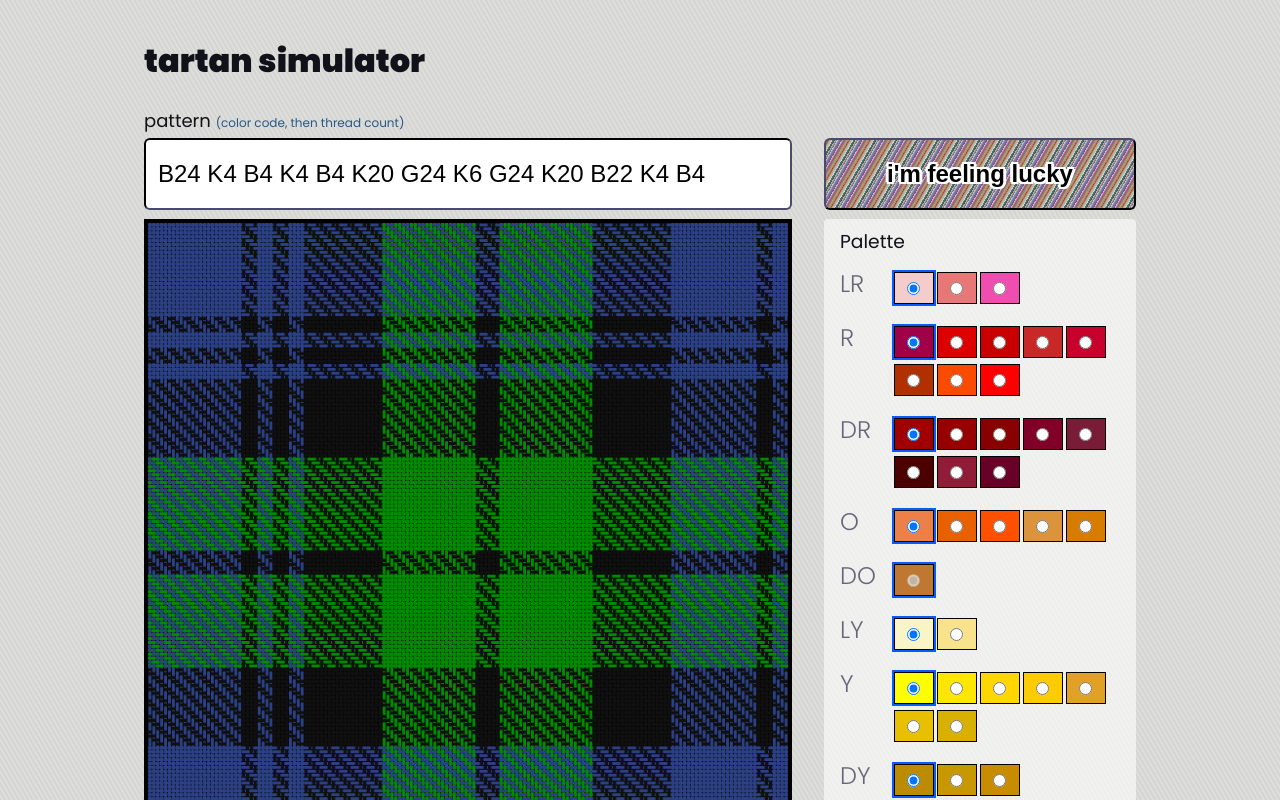
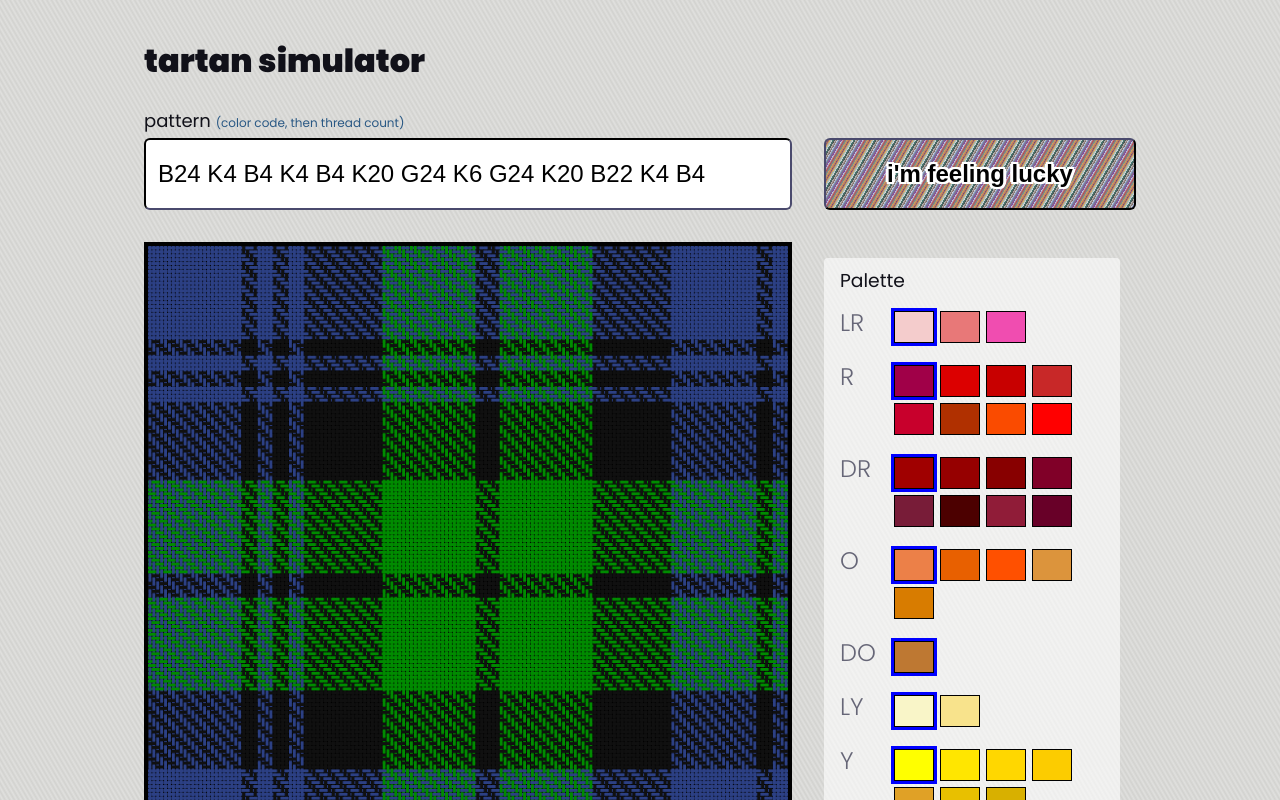
Before and after one commit to aldeka/tartanizer, a SvelteKit app: page / in a window 1280 px wide. Shown: the top 800 px of the page. Built offline with nearby package versions, Linux system fonts and the light colour scheme.

Commit message:
Palette scrolls now
Also committed to custom radio choice UI instead of browser default,
increased separation between the randomizer button and the palette.

```diff
--- a/src/routes/+page.svelte
+++ b/src/routes/+page.svelte
@@ -254,7 +254,7 @@
 		display: flex;
 		align-items: flex-end;
 		justify-content: space-between;
-		margin-bottom: 0.5em;
+		margin-bottom: 2rem;
 		font-size: 18px;
 
 		& input,
@@ -356,9 +356,9 @@
 
 	section#palette {
 		flex: 1;
-		margin-left: 2rem;
+		margin: 1rem 1rem 0 2rem;
 		min-width: 240px;
-		height: 100%;
+		height: 616px;
 		overflow-y: auto;
 
 		padding: 0.5em 0 1.5em 0;
--- a/src/routes/colorSelector.svelte
+++ b/src/routes/colorSelector.svelte
@@ -22,7 +22,11 @@
 				for={color}
 				class:disabled={options.length < 2}
 				class:active={color === options[activeIndex]}
-				style={`background: #${color};`}
+				style={`background: #${color};${
+					color === options[activeIndex] &&
+					['LR', 'R', 'DR', 'O', 'DO', 'LY', 'Y', 'DY'].indexOf(code) !== -1 &&
+					'box-shadow: 0px 0px 0px 3px blue'
+				}`}
 				title={`#${color}`}
 			>
 				<input
@@ -72,7 +76,7 @@
 		flex-wrap: wrap;
 
 		& label {
-			margin: 0 0.25em 0.5em 0;
+			margin: 0 0.5em 0.5em 0;
 			display: flex;
 			align-items: center;
 			justify-content: center;
@@ -81,23 +85,20 @@
 			border: 1pt solid black;
 
 			&.active {
-				box-shadow: 0px 0px 0px 2px rgb(10, 90, 255);
+				box-shadow: 0px 0px 0px 3px orange;
 			}
 
 			&:not(.disabled) {
 				cursor: pointer;
 
 				&:hover:not(.active) {
-					box-shadow: 0px 0px 0px 2px #bbb;
-				}
-
-				& input {
-					cursor: pointer;
+					box-shadow: 0px 0px 0px 3px #bbb;
 				}
 			}
 
-			& input {
-				margin: 0;
+			& input[type='radio'] {
+				position: absolute;
+				left: -9999px;
 			}
 		}
 	}
--- a/src/routes/styles.css
+++ b/src/routes/styles.css
@@ -11,7 +11,11 @@
 
 body {
 	min-height: 100vh;
+	height: 100vh;
+	max-height: 100vh;
 	margin: 0;
+	display: flex;
+	flex-direction: column;
 	background-attachment: fixed;
 	background-color: #dfdfd0;
 	background: repeating-linear-gradient(
```
